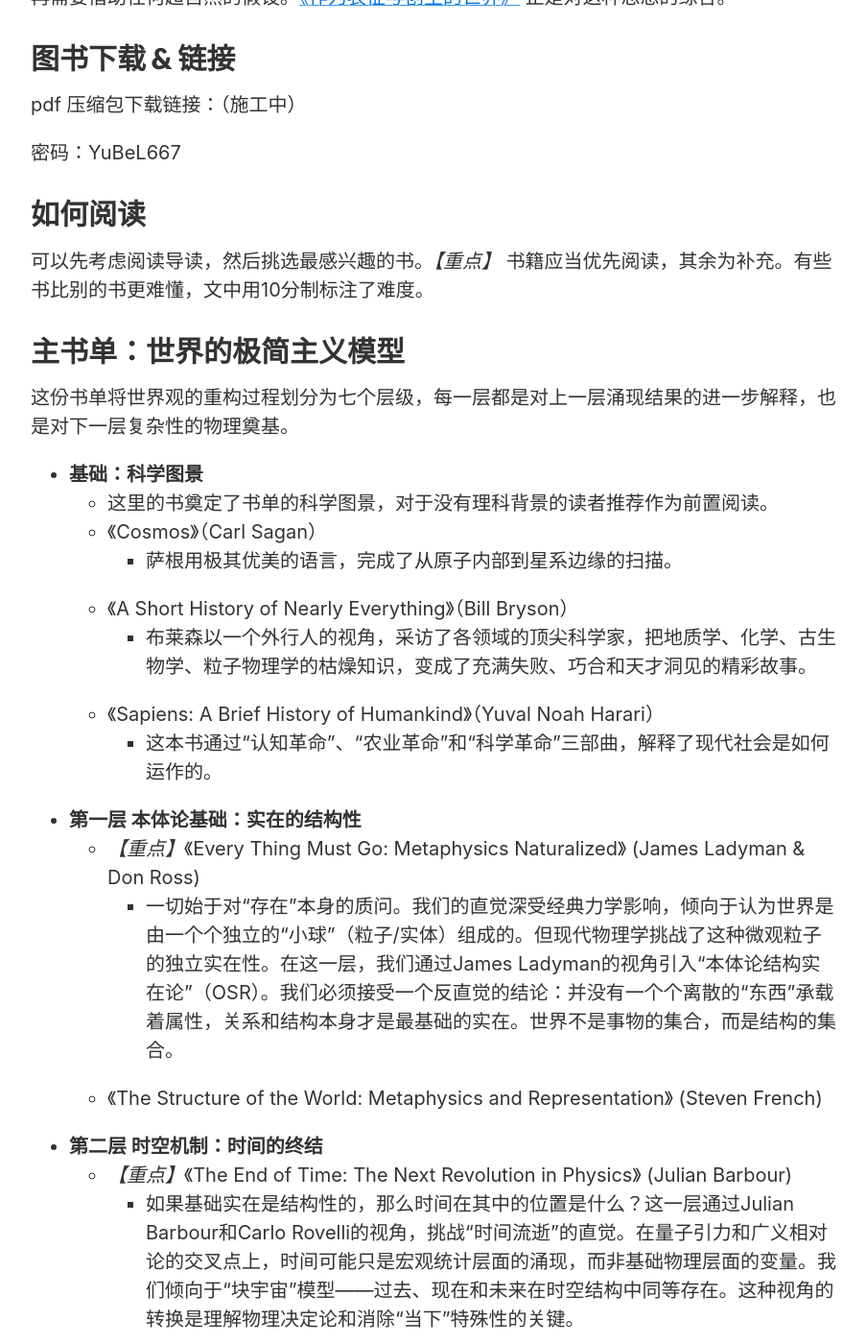
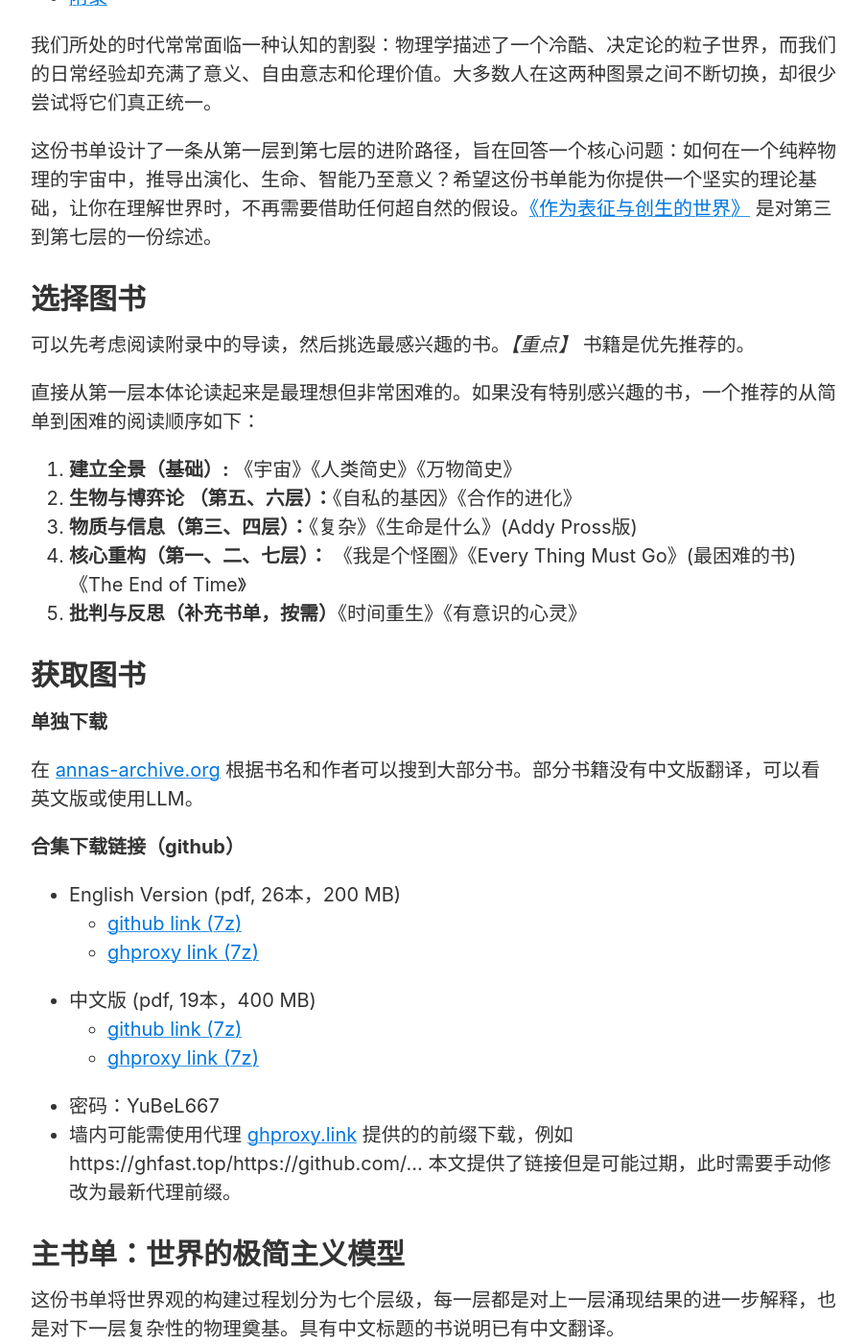
Before and after one commit to yubel667/yubel667.github.io, a Jekyll site: the page built from _posts/2025-12-19-mie-booklist.md, in a window 1280 px wide and 1400 px high, scrolled down 611 px. Shown: the whole window at 96% size, without its empty margins (188-1091 px from the left). Built offline with Jekyll 4.4.1, drawn with Linux system fonts in a browser that asks for light colours; some of the changed text lies outside the part shown.

Commit message:
update book recommendations

```diff
--- a/_posts/2025-12-19-mie-booklist.md
+++ b/_posts/2025-12-19-mie-booklist.md
@@ -7,69 +7,96 @@ categories: philosophy
 minutes: 15
 ---
 
+目录：
+<!-- no toc -->
+- [选择图书](#如何选择图书)
+- [获取图书](#获取图书)
+- [主书单](#主书单世界的极简主义模型)
+- [补充书单](#补充书单)
+- [总结](#总结)
+- [附录](#附录)
+
 我们所处的时代常常面临一种认知的割裂：物理学描述了一个冷酷、决定论的粒子世界，而我们的日常经验却充满了意义、自由意志和伦理价值。大多数人在这两种图景之间不断切换，却很少尝试将它们真正统一。
 
-这份书单不是随意的阅读合集，而是一次系统性的世界观重构尝试。它设计了一条从第一层到第七层的进阶路径，旨在回答一个核心问题：如何在一个纯粹物理的宇宙中，推导出演化、生命、智能乃至意义？希望这份书单能为你提供一套编译自我认知的底层代码，让你在理解世界时，不再需要借助任何超自然的假设。[《作为表征与创生的世界》]({% post_url 2025-06-10-mie %}) 正是对这种思想的综合。
+这份书单设计了一条从第一层到第七层的进阶路径，旨在回答一个核心问题：如何在一个纯粹物理的宇宙中，推导出演化、生命、智能乃至意义？希望这份书单能为你提供一个坚实的理论基础，让你在理解世界时，不再需要借助任何超自然的假设。[《作为表征与创生的世界》]({% post_url 2025-06-10-mie %}) 是对第三到第七层的一份综述。
 
-## 图书下载 & 链接
+## 选择图书
 
-pdf 压缩包下载链接：（施工中）
+可以先考虑阅读附录中的导读，然后挑选最感兴趣的书。*【重点】* 书籍是优先推荐的。
 
-密码：YuBeL667
+直接从第一层本体论读起来是最理想但非常困难的。如果没有特别感兴趣的书，一个推荐的从简单到困难的阅读顺序如下：
 
-## 如何阅读
+1. **建立全景（基础）:** 《宇宙》《人类简史》《万物简史》
+2. **生物与博弈论 （第五、六层）：**《自私的基因》《合作的进化》
+3. **物质与信息（第三、四层）：**《复杂》《生命是什么》(Addy Pross版)
+4. **核心重构（第一、二、七层）：** 《我是个怪圈》《Every Thing Must Go》(最困难的书)《The End of Time》
+5. **批判与反思（补充书单，按需）**《时间重生》《有意识的心灵》
 
-可以先考虑阅读导读，然后挑选最感兴趣的书。*【重点】* 书籍应当优先阅读，其余为补充。有些书比别的书更难懂，文中用10分制标注了难度。
+## 获取图书
+
+**单独下载**
+
+在 [annas-archive.org](https://annas-archive.org/) 根据书名和作者可以搜到大部分书。部分书籍没有中文版翻译，可以看英文版或使用LLM。
+
+**合集下载链接（github）**
+- English Version (pdf, 26本，200 MB)
+  - [github link (7z)](https://github.com/yubel667/static-files/releases/download/mie-booklist/English.7z)
+  - [ghproxy link (7z)](https://ghfast.top/https://github.com/yubel667/static-files/releases/download/mie-booklist/English.7z)
+- 中文版 (pdf, 19本，400 MB)
+  - [github link (7z)](https://github.com/yubel667/static-files/releases/download/mie-booklist/Chinese.7z)
+  - [ghproxy link (7z)](https://ghfast.top/https://github.com/yubel667/static-files/releases/download/mie-booklist/Chinese.7z)
+- 密码：YuBeL667
+- 墙内可能需使用代理 [ghproxy.link](https://ghproxy.link) 提供的的前缀下载，例如 https://ghfast.top/https://github.com/... 本文提供了链接但是可能过期，此时需要手动修改为最新代理前缀。
 
 ## 主书单：世界的极简主义模型
 
-这份书单将世界观的重构过程划分为七个层级，每一层都是对上一层涌现结果的进一步解释，也是对下一层复杂性的物理奠基。
+这份书单将世界观的构建过程划分为七个层级，每一层都是对上一层涌现结果的进一步解释，也是对下一层复杂性的物理奠基。具有中文标题的书说明已有中文翻译。
 
 - **基础：科学图景**
   - 这里的书奠定了书单的科学图景，对于没有理科背景的读者推荐作为前置阅读。
-  - 《Cosmos》（Carl Sagan）
+  - 《宇宙》/《Cosmos》（1980，Carl Sagan）
     - 萨根用极其优美的语言，完成了从原子内部到星系边缘的扫描。
-  - 《A Short History of Nearly Everything》（Bill Bryson）
+  - 《万物简史》/《A Short History of Nearly Everything》（2003，Bill Bryson）
     - 布莱森以一个外行人的视角，采访了各领域的顶尖科学家，把地质学、化学、古生物学、粒子物理学的枯燥知识，变成了充满失败、巧合和天才洞见的精彩故事。
-  - 《Sapiens: A Brief History of Humankind》（Yuval Noah Harari）
+  - 《人类简史》/ 《Sapiens: A Brief History of Humankind》（2011，Yuval Noah Harari）
     - 这本书通过“认知革命”、“农业革命”和“科学革命”三部曲，解释了现代社会是如何运作的。
 
 - **第一层 本体论基础：实在的结构性**
-  - *【重点】*《Every Thing Must Go: Metaphysics Naturalized》 (James Ladyman & Don Ross)
+  - *【重点】*《Every Thing Must Go: Metaphysics Naturalized》 (2007，James Ladyman & Don Ross)
     - 一切始于对“存在”本身的质问。我们的直觉深受经典力学影响，倾向于认为世界是由一个个独立的“小球”（粒子/实体）组成的。但现代物理学挑战了这种微观粒子的独立实在性。在这一层，我们通过James Ladyman的视角引入“本体论结构实在论”（OSR）。我们必须接受一个反直觉的结论：并没有一个个离散的“东西”承载着属性，关系和结构本身才是最基础的实在。世界不是事物的集合，而是结构的集合。
-  - 《The Structure of the World: Metaphysics and Representation》 (Steven French)
+  - 《The Structure of the World: Metaphysics and Representation》 (2014，Steven French)
 
 - **第二层 时空机制：时间的终结**
-  - *【重点】*《The End of Time: The Next Revolution in Physics》 (Julian Barbour)
+  - *【重点】*《The End of Time: The Next Revolution in Physics》 (1999，Julian Barbour)
     - 如果基础实在是结构性的，那么时间在其中的位置是什么？这一层通过Julian Barbour和Carlo Rovelli的视角，挑战“时间流逝”的直觉。在量子引力和广义相对论的交叉点上，时间可能只是宏观统计层面的涌现，而非基础物理层面的变量。我们倾向于“块宇宙”模型——过去、现在和未来在时空结构中同等存在。这种视角的转换是理解物理决定论和消除“当下”特殊性的关键。
-  - 《Something Deeply Hidden: Quantum Worlds and the Emergence of Spacetime》 (Sean Carroll)
-  - 《The Order of Time》(Carlo Rovelli)
+  - 《Something Deeply Hidden: Quantum Worlds and the Emergence of Spacetime》 (2019，Sean Carroll)
+  - 《时间的秩序》/《The Order of Time》(2017，Carlo Rovelli)
 
 - **第三层 计算物理：比特万物**
-  - *【重点】*《Programming the Universe》 (Seth Lloyd)
+  - *【重点】*《编程宇宙》/《Programming the Universe》 (2006，Seth Lloyd)
     - 静态的宇宙结构如何表现出动态的演化？答案在于信息。这一层将物理学定律重新表述为信息的处理过程。Seth Lloyd认为宇宙本质上是一台巨大的量子计算机，物质是硬件，物理定律是软件。这里确立了“It from Bit”（万物源于比特）的观念，复杂性并非神秘的魔法，而是简单规则在巨大算力下迭代运算的必然结果。
-  - 《Complexity: A Guided Tour》 (Melanie Mitchell)
+  - 《复杂》/《Complexity: A Guided Tour》 (2009，Melanie Mitchell)
 
 - **第四层 生命起源：热力学的必然**
-  - *【重点】*《What is Life? How Chemistry Becomes Biology》 (Addy Pross)
+  - *【重点】*《What is Life? How Chemistry Becomes Biology》 (2012，Addy Pross)
     - 这是还原论最难跨越的鸿沟：死寂的物质如何变为活跃的生命？Addy Pross提供了解锁这一难题的钥匙——动态动力学稳定性（DKS）。生命不是奇迹，而是物质为了更高效地耗散能量而自组织形成的一种特殊耗散结构。在这一层，生物学被成功还原为化学，进而还原为热力学。生命的目的性（Teleology）在此获得了自然化的解释。
-  - 《What is Life?》 (Schrödinger)
+  - 《生命是什么》/《What is Life?》 (1944，Erwin Schrödinger)
 
 - **第五层 演化生物学：盲眼的钟表匠**
-  - *【重点】*《The Selfish Gene》 (Richard Dawkins)
+  - *【重点】*《自私的基因》/《The Selfish Gene》 (1976，Richard Dawkins)
     - 一旦化学系统具备了自我复制的能力，达尔文机便开始运转。这一层是关于“算法”的胜利。Richard Dawkins展示了复制子（基因）是如何通过自然选择这一盲目却高效的算法，构建出精妙绝伦的生存机器（生物体）。我们不再需要设计者，只需承认演化算法在深邃时间尺度上的累积效应。
-  - 《The Blind Watchmaker》 (Richard Dawkins)
+  - 《盲眼钟表匠》/《The Blind Watchmaker》 (1986，Richard Dawkins)
 
 - **第六层 社会博弈：道德的计算**
-  - *【重点】*《The Evolution of Cooperation》(Robert Axelrod)
+  - *【重点】*《合作的进化》/《The Evolution of Cooperation》(1984，Robert Axelrod)
     - 当生存机器开始互动，社会行为便涌现了。这一层试图祛除伦理学的神圣光环。通过Robert Axelrod的博弈论模型，我们看到合作、利他甚至道德感，并非来自神启或良知，而是在重复囚徒困境中，自利个体为了最大化长期收益而演化出的稳定策略（ESS）。善，在数学上被证明是一种优越的生存策略。
-  - 《Nonzero: The Logic of Human Destiny》 (Robert Wright)
+  - 《非零和博弈》/《Nonzero: The Logic of Human Destiny》 (2000，Robert Wright)
 
 - **第七层 意识与意义：我是个怪圈**
-  - *【重点】*《I Am a Strange Loop》(Douglas Hofstadter)
+  - *【重点】*《我是个怪圈》/《I Am a Strange Loop》(2007，Douglas Hofstadter)
     - 最后的拼图是观察者本身。如果一切都是粒子、场和算法，那么“我”是谁？Douglas Hofstadter用“怪圈”这一概念统一了逻辑、数学与心智。意识不是居住在大脑中的幽灵，而是符号系统在足够复杂时产生的自我指涉。就像哥德尔不完备定理中的数学怪圈一样，大脑通过层级缠绕构建了一个模拟的“自我”幻觉。理解了这一点，我们便完成了从死寂原子到自觉精神的完整闭环。
-  - 《Gödel, Escher, Bach: an Eternal Golden Braid》 (Douglas Hofstadter)
-  - 《From Bacteria to Bach and Back: The Evolution of Minds》 (Daniel Dennett)
+  - 《集异璧之大成》/《Gödel, Escher, Bach: an Eternal Golden Braid》 (1979，Douglas Hofstadter)
+  - 《From Bacteria to Bach and Back: The Evolution of Minds》 (2017，Daniel Dennett)
 
 
 ## 补充书单
@@ -78,44 +105,48 @@ pdf 压缩包下载链接：（施工中）
 
 ### 补充一：修正主义
 
-1. 《Time Reborn》（Lee Smolin）
+1. 《时间重生》/《Time Reborn》（2013，Lee Smolin）
   - **价值（直觉的回归）：** 它试图解决块状宇宙带来的虚无感。Smolin指出，如果我们接受物理定律是永恒不变的，那么时间在数学上就被空间化了，变成了无效变量。为了让“新颖性”和“创造性”在宇宙中有位置，他主张时间必须是真实的。
   - **代价：** 为了挽救“时间流逝”这个直觉，Smolin不得不假设“物理定律本身也是演化的”。
 
-2. 《The Road to Reality》（Roger Penrose）
-  - **价值（实在的回归）：** 它反击了原书单中隐含的多世界诠释（MWI）。彭罗斯无法接受宇宙在不断分裂，他坚持认为必须有一个唯一的、客观的物理世界。他提出了“客观还原”（OR），认为引力会导致波函数在宏观尺度上发生真实的物理坍缩。
+2. 《通向实在之路》/《The Road to Reality》（2004，Roger Penrose）
+  - **价值（实在的回归）：** 它反击了主书单中隐含的多世界诠释（MWI）。彭罗斯无法接受宇宙在不断分裂，他坚持认为必须有一个唯一的、客观的物理世界。他提出了“客观还原”（OR），认为引力会导致波函数在宏观尺度上发生真实的物理坍缩。
   - **代价：**为了挽救“世界是唯一的”这个直觉，彭罗斯不得不发明一种尚未被观测到的物理机制。
 
-3. 《The Conscious Mind》（David Chalmers）
-  - **价值（体验的回归）：** 它指出了（幻觉主义）最大的痛点：无论你如何解释结构和功能，似乎都解释不了“为什么会有痛觉”。Chalmers论证，既然物理结构（僵尸）在逻辑上可以不具备意识，那么意识就不随附于物理结构。
+3. 《有意识的心理》/《The Conscious Mind》（1996，David Chalmers）
+  - **价值（体验的回归）：** 它指出了幻觉主义最大的痛点：无论你如何解释结构和功能，似乎都解释不了“为什么会有痛觉”。Chalmers论证，既然物理结构（僵尸）在逻辑上可以不具备意识，那么意识就不随附于物理结构。
   - **代价：** 为了挽救“我的体验是真实的”这个直觉，Chalmers不得不引入自然主义二元论，即假设意识是宇宙的一种基础属性（Fundamental Property），就像电荷或质量一样。
 
-4. 《Mind and Cosmos》（Thomas Nagel）
-  - **价值（理性的回归）：** 它挑战了（盲眼钟表匠）。Nagel认为，如果理性仅仅是求生的工具，我们凭什么相信理性揭示了量子力学这种与求生无关的真理？因此，宇宙必须有一种内在的倾向（目的），让物质演化出能够理解宇宙的心灵。
+4. 《心灵与宇宙》/《Mind and Cosmos》（2012，Thomas Nagel）
+  - **价值（理性的回归）：** 它挑战了《盲眼钟表匠》。Nagel认为，如果理性仅仅是求生的工具，我们凭什么相信理性揭示了量子力学这种与求生无关的真理？因此，宇宙必须有一种内在的倾向（目的），让物质演化出能够理解宇宙的心灵。
   - **代价：** 为了挽救“人类理性是特殊的”这个直觉，Nagel引入了目的论（Teleology）。
 
 ### 补充二：折衷主义
 
-1. 《Physics and Philosophy》（Werner Heisenberg）
-   - **价值：** 这是哥本哈根诠释的哲学辩护。它试图在不引入多世界（主书单）和不引入实体坍缩（补充一）的情况下解释量子力学。策略是将波函数视为“潜在性” 而非实在，且测量结果在宏观层面是确定的。它完美地保留了经典世界的直觉，告诉我们“别担心，宏观物体还是老样子”。
-   - **代价：** FAPP与主观界线的随意性。 海森堡和波尔引入了一个臭名昭著的“切口”（Heisenberg Cut），将世界强行分为“量子系统”和“经典观测仪器”。但物理学告诉我们，仪器也是由原子组成的，为什么仪器能免于叠加态？ 哥本哈根诠释从未解释这个边界在哪里（是一个原子？一万个？还是人眼？）。它实际上是放弃了对微观实在的描述，退缩为一种工具主义：这个理论只是好用的计算工具，不代表真实世界。这在本体论上是一种智力投降。
+1. 《物理学和哲学》/《Physics and Philosophy》（1958，Werner Heisenberg）
+  - **价值：** 这是哥本哈根诠释的哲学辩护。它试图在不引入多世界（主书单）和不引入实体坍缩（补充一）的情况下解释量子力学。策略是将波函数视为“潜在性” 而非实在，且测量结果在宏观层面是确定的。它完美地保留了经典世界的直觉，告诉我们“别担心，宏观物体还是老样子”。
+  - **代价：** FAPP与主观界线的随意性。 海森堡和波尔引入了一个臭名昭著的“切口”（Heisenberg Cut），将世界强行分为“量子系统”和“经典观测仪器”。但物理学告诉我们，仪器也是由原子组成的，为什么仪器能免于叠加态？ 哥本哈根诠释从未解释这个边界在哪里（是一个原子？一万个？还是人眼？）。它实际上是放弃了对微观实在的描述，退缩为一种工具主义：这个理论只是好用的计算工具，不代表真实世界。这在本体论上是一种智力投降。
 
-2. 《The Rediscovery of the Mind》（John Searle）
-   - **价值：** Searle 痛恨 Dennett 的“幻觉说”（主书单第七层），也痛恨 Chalmers 的“二元论”（补充一）。他提出了一个听起来最符合常识的方案：生物自然主义。 观点：大脑就是肉做的机器，意识是极其特殊的生物特征，就像“水”产生“湿”一样，大脑产生了意识。既没有灵魂，也不是冷冰冰的计算，而是鲜活的生物过程。
+2. 《心灵的再发现》/《The Rediscovery of the Mind》（1992，John Searle）
+  - **价值：** Searle 痛恨 Dennett 的“幻觉说”（主书单第七层），也痛恨 Chalmers 的“二元论”（补充一）。他提出了一个听起来最符合常识的方案：生物自然主义。 观点：大脑就是肉做的机器，意识是极其特殊的生物特征，就像“水”产生“湿”一样，大脑产生了意识。既没有灵魂，也不是冷冰冰的计算，而是鲜活的生物过程。
   - **代价：** 因果排斥难题。 Searle 的类比（水和湿）是错误的。湿气可以完全还原为水分子的运动，但Searle坚持意识具有不可还原的主观性，同时又坚持它是纯物理大脑的产物。 哲学家 Jaegwon Kim 指出，这会导致“因果过度决定”：如果神经元的电化学反应（物理层）已经足以解释下一个神经元的放电，那么“意识”（高层）还能做什么？它要么是多余的副现象（Epiphenomenalism，这违背了直觉），要么必须违背物理封闭性（这就变成了二元论）。Searle 试图两头都占，结果是在核心机制上“手舞足蹈”，只有断言，没有机制。
 
-3. 《The Re-Emergence of Emergence》（Philip Clayton / Paul Davies）
+3. 《The Re-Emergence of Emergence》（2006，Philip Clayton / Paul Davies）
   - **价值：** 这一派观点试图用“强涌现”来对抗主书单的“弱涌现”（计算物理）。 弱涌现认为：所谓新性质只是我们计算能力不足时的近似，原则上都可以还原为底层粒子。 强涌现认为：当系统足够复杂时，会产生全新的、不可还原的因果力，高层规律真的能控制底层粒子。这让人类觉得自己的意志真的在控制身体，而不是原子在推着原子走。
   - **代价：** 神秘主义的后门。 目前的物理学没有任何证据支持“强涌现”。如果高层结构能改变底层粒子的运动轨迹，这意味着它必须打破底层的物理定律（如标准模型）。如果不打破，它就是弱涌现（原书单）；如果打破，它就是一种“魔法”或者未知的第五种力。 强涌现论者往往在关键时刻语焉不详，试图在不修改物理定律的前提下获得额外的因果力，这在逻辑上是不可能的。
 
-**总结：**
+## 总结
 - **主书单：** 极简主义。它认为直觉是进化的产物（即它是为了“好用”而非“求真”），因此毫无顾忌地抛弃直觉，追求数学和逻辑上的最小完备集。这是“科学图景”（Scientific Image）的极致。
 - **补充书单一：** 修正主义。它假设直觉（如时间、体验、意义）包含了某些无法被还原的真理，因此不惜引入额外的本体论假设来包容它们。这代表了“显明图景”（Manifest Image）对科学的顽强抵抗。
 - **补充书单二：** 折中主义。试图通过重新定义词汇（如“潜在性”、“生物属性”、“涌现”）来掩盖矛盾。它们读起来最舒服，最像“真理”，因为它们迎合了我们所有的偏见。但放在严苛的奥卡姆剃刀和逻辑显微镜下，它们往往是最先崩塌的。
 
-## 附录: 结构实在论与涌现的层级宇宙：一种自然化形而上学的综合世界观
+***
 
-(这里提供gemini 3.0 pro生成的，对于主书单的总结，供读者参考。)
+## 附录
+
+## 结构实在论与涌现的层级宇宙：一种自然化形而上学的综合世界观
+
+(这里提供gemini 3.0 pro生成的对于主书单的总结，供读者参考。)
 
 ### 绪论：从“物”的本体论到“模式”的本体论
 
```
Also changed, not shown: 1 other file.
